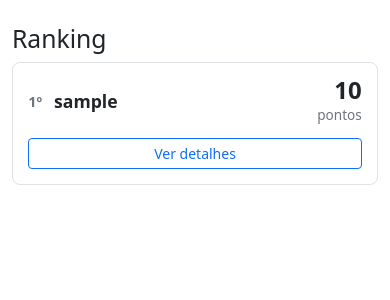
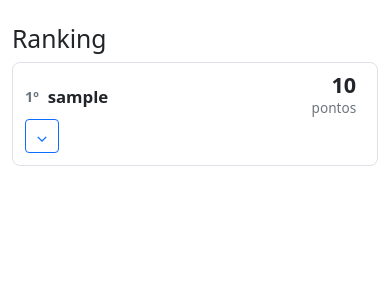
Before and after one commit to SteinVogel/bolao-copa-2026, a Flask app: template templates/ranking.html in a window 390 px wide. Shown: the part 64-364 px from the top of the page. Run offline with Flask 3, Linux system fonts and the light colour scheme; the template is opened without the code that fills it: most values are stand-ins (such as "Sample title", 1, 10 or a date in 2020).

Commit message:
Compactar cards do ranking mobile

```diff
--- a/templates/ranking.html
+++ b/templates/ranking.html
@@ -19,7 +19,7 @@
     .ranking-detail {
         background: rgba(13, 110, 253, 0.06);
         border-radius: 8px;
-        padding: 0.75rem;
+        padding: 0.6rem;
     }
 
     .ranking-detail span {
@@ -31,7 +31,7 @@
     }
 
     .ranking-detail strong {
-        font-size: 1.25rem;
+        font-size: 1.1rem;
     }
 
     .ranking-cards {
@@ -41,7 +41,7 @@
     .ranking-card {
         border: 1px solid #dee2e6;
         border-radius: 8px;
-        padding: 0.95rem;
+        padding: 0.7rem 0.75rem;
         background: #fff;
     }
 
@@ -52,8 +52,8 @@
 
     .ranking-card-main {
         display: grid;
-        grid-template-columns: auto minmax(0, 1fr) auto;
-        gap: 0.75rem;
+        grid-template-columns: auto minmax(0, 1fr) auto auto;
+        gap: 0.55rem;
         align-items: center;
     }
 
@@ -65,7 +65,7 @@
     }
 
     .ranking-user {
-        font-size: 1.1rem;
+        font-size: 1.05rem;
         font-weight: 800;
         margin: 0;
         word-break: break-word;
@@ -78,7 +78,7 @@
 
     .ranking-points strong {
         display: block;
-        font-size: 1.5rem;
+        font-size: 1.35rem;
         line-height: 1;
     }
 
@@ -88,13 +88,28 @@
     }
 
     .ranking-toggle {
-        margin-top: 0.75rem;
-        width: 100%;
+        align-items: center;
+        display: inline-flex;
+        height: 34px;
+        justify-content: center;
+        padding: 0;
+        width: 34px;
+    }
+
+    .ranking-toggle-icon {
+        display: inline-block;
+        font-size: 1rem;
+        line-height: 1;
+        transition: transform 0.15s ease;
+    }
+
+    .ranking-toggle[aria-expanded="true"] .ranking-toggle-icon {
+        transform: rotate(180deg);
     }
 
     .ranking-card .ranking-details-grid {
         grid-template-columns: repeat(2, minmax(0, 1fr));
-        margin-top: 0.75rem;
+        margin-top: 0.65rem;
     }
 
     @media (max-width: 767.98px) {
@@ -110,7 +125,7 @@
 
     @media (max-width: 380px) {
         .ranking-card-main {
-            grid-template-columns: 1fr auto;
+            grid-template-columns: 1fr auto auto;
         }
 
         .ranking-position {
@@ -181,8 +196,8 @@
                 <span>pontos</span>
             </div>
         </div>
-        <button class="btn btn-sm btn-outline-primary ranking-toggle" type="button" data-bs-toggle="collapse" data-bs-target="#ranking-details-card-{{ item.user.id }}" aria-expanded="false" aria-controls="ranking-details-card-{{ item.user.id }}">
-            Ver detalhes
+        <button class="btn btn-sm btn-outline-primary ranking-toggle" type="button" data-bs-toggle="collapse" data-bs-target="#ranking-details-card-{{ item.user.id }}" aria-expanded="false" aria-controls="ranking-details-card-{{ item.user.id }}" aria-label="Exibir detalhes de {{ item.user.username }}">
+            <span class="ranking-toggle-icon" aria-hidden="true">⌄</span>
         </button>
         <div class="collapse" id="ranking-details-card-{{ item.user.id }}">
             <div class="ranking-details-grid">
```
